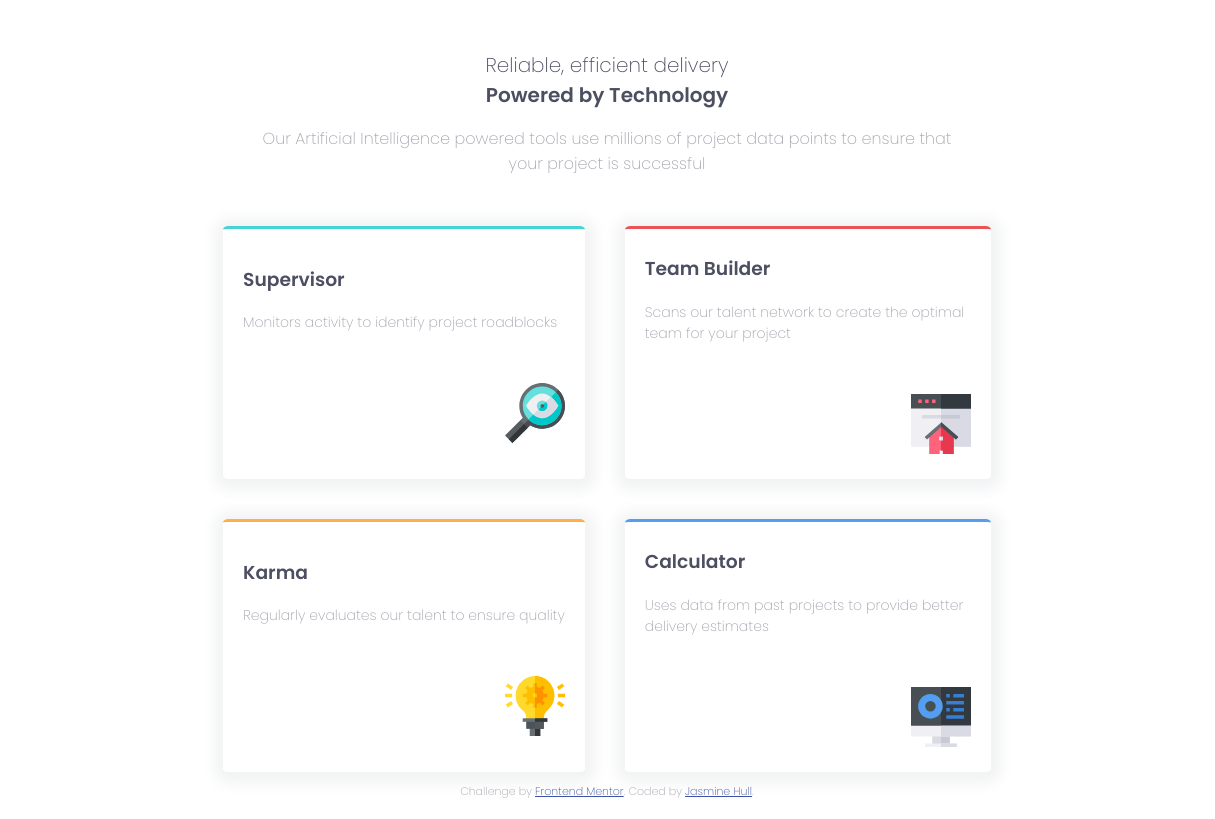
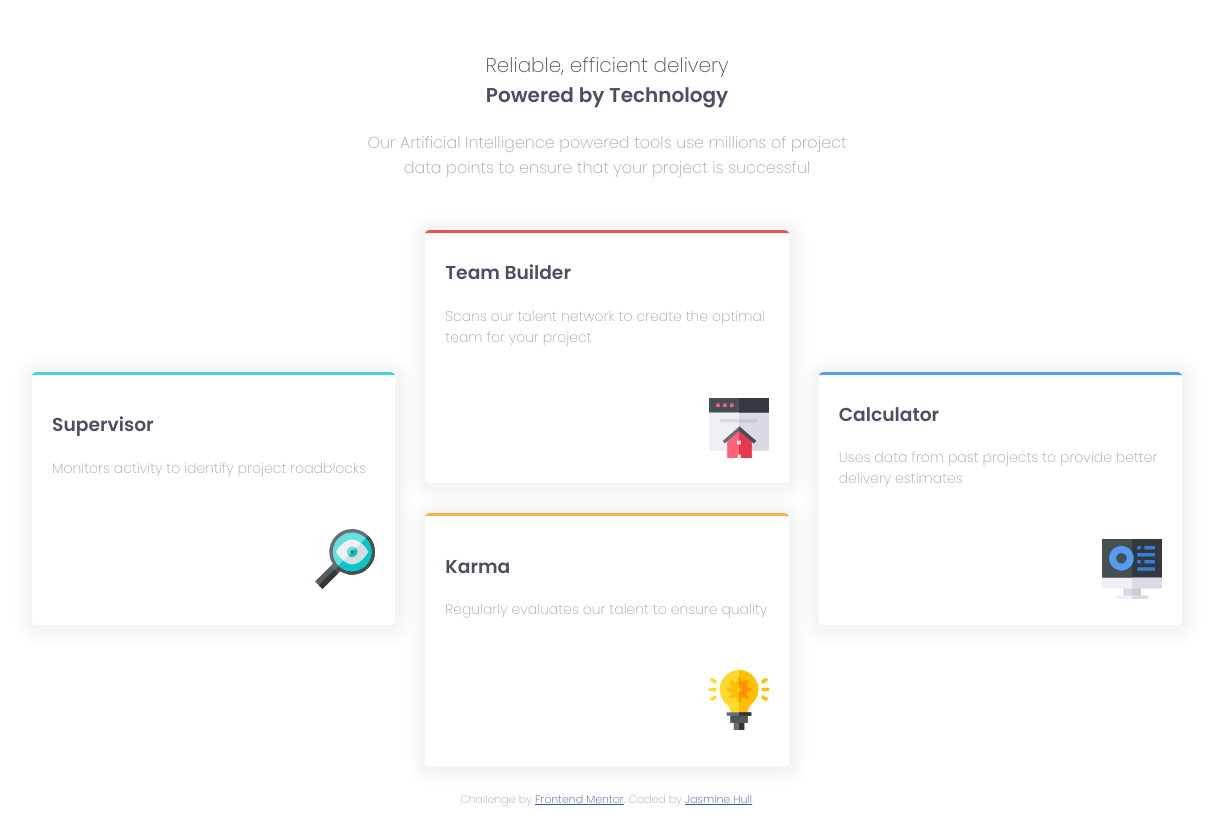
Before and after one commit to jasminegraber/four-card-feature-section, a plain HTML site: page index.html in a window 1536 px wide. Shown: the whole page, without its empty margins (161-1376 px from the left). Drawn offline with Linux system fonts and the light colour scheme.

Commit message:
added final 1440px break point

```diff
--- a/css/layout.css
+++ b/css/layout.css
@@ -46,8 +46,45 @@ section p {
 	}
 
 	main {
-		grid-template-columns: auto auto;
-		grid-template-rows: auto auto;
-		margin: 0 auto;
+		grid-template-columns: 1fr 1fr;
+		grid-template-rows: 1fr 1fr;
+		grid-gap: 30px;
+	}
+
+	header p {
+		max-width: 375px;
+		margin: 20px auto 0 auto;
 	}
 }
+
+@media (min-width: 1440px) {
+	body {
+		max-width: 1200px;
+	}
+
+	header p {
+		max-width: 500px;
+		margin: 20px auto 0 auto;
+	}
+
+	main {
+		grid-auto-columns: 1fr;
+		grid-auto-rows: 1fr;
+	}
+
+	.team-builder-card {
+		grid-area: 1/2/3/3;
+	}
+
+	.supervisor-card {
+		grid-area: 2/1/4/2;
+	}
+
+	.karma-card {
+		grid-area: 3/2/5/3;
+	}
+
+	.calculator-card {
+		grid-area: 2/3/4/4;
+	}
+}
--- a/index.html
+++ b/index.html
@@ -55,7 +55,7 @@
   <footer>
     <p class="attribution">
       Challenge by <a href="https://www.frontendmentor.io?ref=challenge" target="_blank">Frontend Mentor</a>.
-      Coded by <a href="#">Jasmine Hull</a>.
+      Coded by <a href="https://github.com/mooncodeflows">Jasmine Hull</a>.
     </p>
   </footer>
 </body>
```
